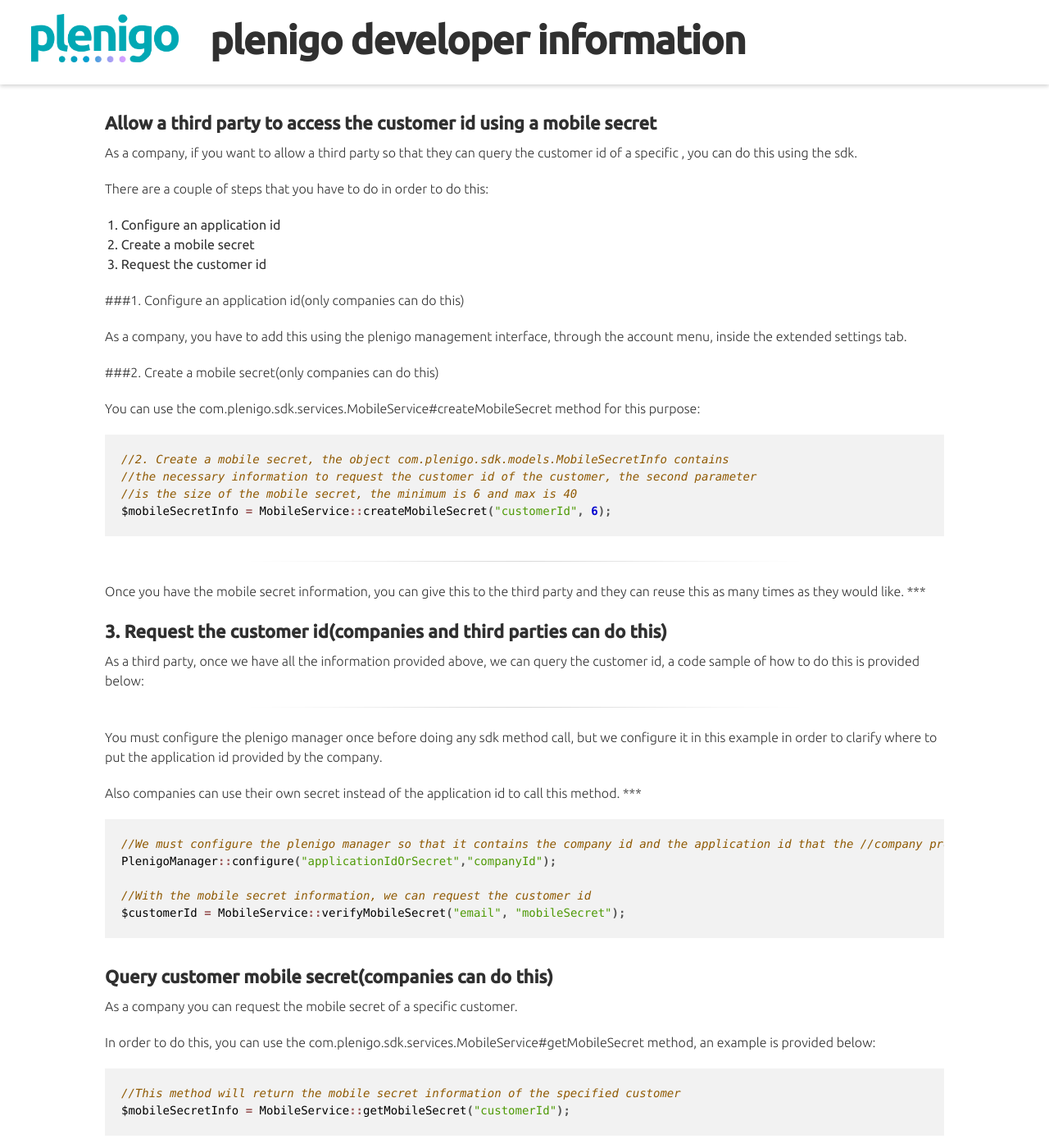
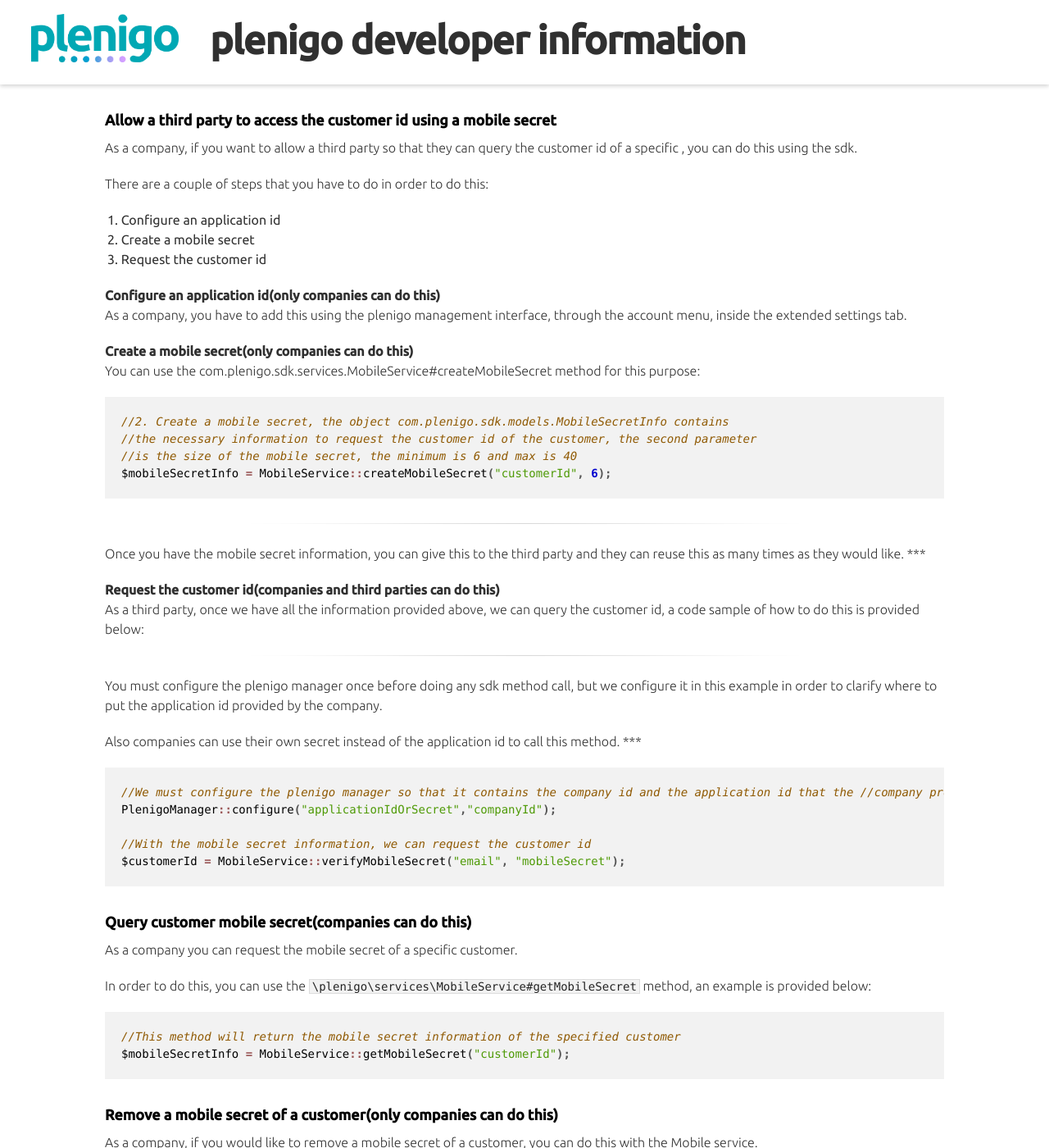
Before and after one commit to plenigo/plenigo.github.io, a Jekyll site: the page built from pages/sdks/php/includes/customer_mobile_secret.md, in a window 1280 px wide and 1400 px high. Shown: the whole window at 82% size. Built offline with Jekyll 4.4.1, drawn with Linux system fonts in a browser that asks for light colours; our own code applies the rules of GitHub Pages for plain Markdown files; some of the changed text lies outside the part shown.

Commit message:
+ added additional pages

````diff
--- a/pages/sdks/php/includes/customer_mobile_secret.md
+++ b/pages/sdks/php/includes/customer_mobile_secret.md
@@ -1,5 +1,4 @@
-## Allow a third party to access the customer id using a mobile secret
-
+### Allow a third party to access the customer id using a mobile secret
 
 As a company, if you want to allow a third party so that they can query the customer id of a specific , you can do this using the sdk.
 
@@ -9,11 +8,11 @@
 2. Create a mobile secret
 3. Request the customer id
 
-###1. Configure an application id(only companies can do this)
+#### Configure an application id(only companies can do this)
 
 As a company, you have to add this using the plenigo management interface, through the account menu, inside the extended settings tab.
 
-###2. Create a mobile secret(only companies can do this)
+#### Create a mobile secret(only companies can do this)
 
 You can use the com.plenigo.sdk.services.MobileService#createMobileSecret method for this purpose:
 
@@ -28,7 +27,7 @@
 Once you have the mobile secret information, you can give this to the third party and they can reuse this as many times as they would like.
 ***
 
-## 3. Request the customer id(companies and third parties can do this)
+#### Request the customer id(companies and third parties can do this)
 
 As a third party, once we have all the information provided above, we can query the customer id, a code sample of how to do this is provided below:
 
@@ -45,22 +44,22 @@
 //With the mobile secret information, we can request the customer id
 $customerId = MobileService::verifyMobileSecret("email", "mobileSecret");
 ```
-## Query customer mobile secret(companies can do this)
+### Query customer mobile secret(companies can do this)
 
 As a company you can request the mobile secret of a specific customer.
 
-In order to do this, you can use the com.plenigo.sdk.services.MobileService#getMobileSecret method, an example is provided below:
+In order to do this, you can use the `\plenigo\services\MobileService#getMobileSecret` method, an example is provided below:
 
 ```php
 //This method will return the mobile secret information of the specified customer
 $mobileSecretInfo = MobileService::getMobileSecret("customerId");
 ```
 
-## Remove a mobile secret of a customer(only companies can do this)
+### Remove a mobile secret of a customer(only companies can do this)
 
 As a company, if you would like to remove a mobile secret of a customer, you can do this with the Mobile  service.
 
-In order to do this, you must use the com.plenigo.sdk.services.MobileService#deleteMobileSecret method, an example is provided below:
+In order to do this, you must use the `\plenigo\services\MobileService#deleteMobileSecret` method, an example is provided below:
 
 ```php
 //As long as this method does not return an exception, this will delete the mobile secret for the specific customer
````
Also changed, not shown: pages/sdks/php/includes/statistic_information.md (+15 -15 lines), pages/sdks/php/includes/voucher_campaigns.md (+6 -7 lines), pages/sdks/php/includes/web_page_snippets.md (+54 -46 lines), pages/sdks/php/php.md (+12 -0 lines).
